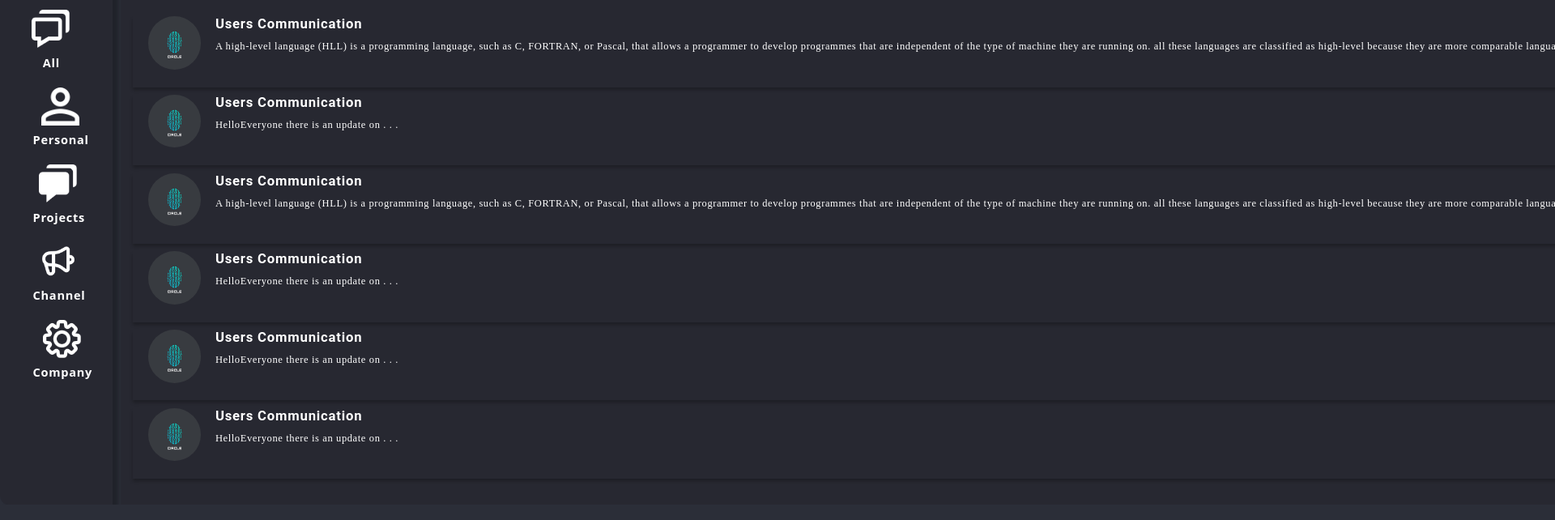
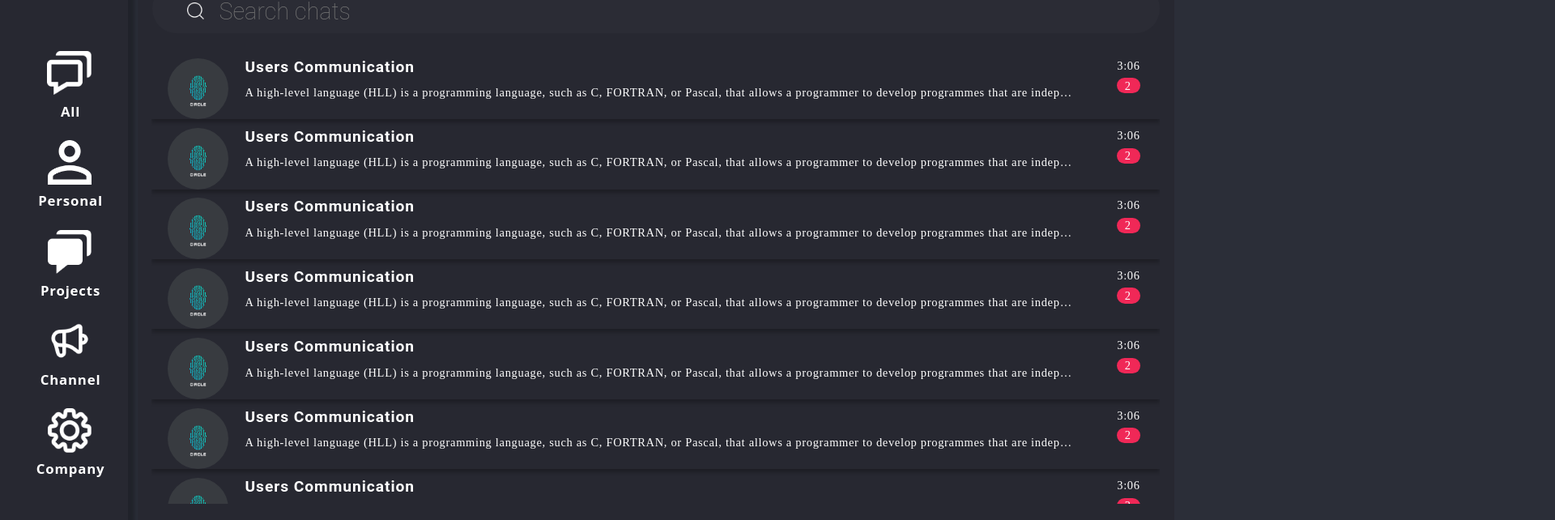
Before and after one commit to Abzaek/Chatting-Website, a React (Create React App) app in the folder made-with-react/: page / in a window 1280 px wide. Shown: the part 314-956 px from the top of the page at 81% size, 1920 px wide, since content can reach past the window. Built offline with nearby package versions, Linux system fonts and the light colour scheme.

Commit message:
made some improvements

```diff
--- a/made-with-react/src/components/mainbar/chatbar/ChatList.js
+++ b/made-with-react/src/components/mainbar/chatbar/ChatList.js
@@ -4,7 +4,7 @@ import '../../styles/responsive.css';
 import '../../styles/hover.css';
 import * as assets from '../../assets';
 
-const ChatList = ({isSmall}) => {
+const ChatList = ({ isSmall }) => {
 
   return (
     <div className={`chat-list ${!isSmall && 'limit-size'}`}>
@@ -14,6 +14,182 @@ const ChatList = ({isSmall}) => {
         <input type="search" placeholder="Search chats" />
       </div>
       <ul className="chat-list--inside">
+        <li>
+          <div className="messages-rectangle"></div>
+          <div className="message-box">
+            <a href="#">
+              <img src={assets.ellipse196BgIcon} alt="Profile" />
+            </a>
+
+            <a className="second-a" href="#">
+              <div className='second-a--insideDiv'>
+                <h3>Users Communication</h3>
+                <p>A high-level language (HLL) is a programming language, such as C, FORTRAN,
+                  or Pascal, that allows a programmer to develop programmes that are independent
+                  of the type of machine they are running on. all these languages are classified as high-level
+                  because they are more comparable languages than machine languages.</p>
+              </div>
+              <div>
+                <p>3:06</p>
+                <p className="unread-messages">2</p>
+              </div>
+            </a>
+          </div>
+        </li>
+        <li>
+          <div className="messages-rectangle"></div>
+          <div className="message-box">
+            <a href="#">
+              <img src={assets.ellipse196BgIcon} alt="Profile" />
+            </a>
+
+            <a className="second-a" href="#">
+              <div className='second-a--insideDiv'>
+                <h3>Users Communication</h3>
+                <p>A high-level language (HLL) is a programming language, such as C, FORTRAN,
+                  or Pascal, that allows a programmer to develop programmes that are independent
+                  of the type of machine they are running on. all these languages are classified as high-level
+                  because they are more comparable languages than machine languages.</p>
+              </div>
+              <div>
+                <p>3:06</p>
+                <p className="unread-messages">2</p>
+              </div>
+            </a>
+          </div>
+        </li>
+        <li>
+          <div className="messages-rectangle"></div>
+          <div className="message-box">
+            <a href="#">
+              <img src={assets.ellipse196BgIcon} alt="Profile" />
+            </a>
+
+            <a className="second-a" href="#">
+              <div className='second-a--insideDiv'>
+                <h3>Users Communication</h3>
+                <p>A high-level language (HLL) is a programming language, such as C, FORTRAN,
+                  or Pascal, that allows a programmer to develop programmes that are independent
+                  of the type of machine they are running on. all these languages are classified as high-level
+                  because they are more comparable languages than machine languages.</p>
+              </div>
+              <div>
+                <p>3:06</p>
+                <p className="unread-messages">2</p>
+              </div>
+            </a>
+          </div>
+        </li>
+        <li>
+          <div className="messages-rectangle"></div>
+          <div className="message-box">
+            <a href="#">
+              <img src={assets.ellipse196BgIcon} alt="Profile" />
+            </a>
+
+            <a className="second-a" href="#">
+              <div className='second-a--insideDiv'>
+                <h3>Users Communication</h3>
+                <p>A high-level language (HLL) is a programming language, such as C, FORTRAN,
+                  or Pascal, that allows a programmer to develop programmes that are independent
+                  of the type of machine they are running on. all these languages are classified as high-level
+                  because they are more comparable languages than machine languages.</p>
+              </div>
+              <div>
+                <p>3:06</p>
+                <p className="unread-messages">2</p>
+              </div>
+            </a>
+          </div>
+        </li>
+        <li>
+          <div className="messages-rectangle"></div>
+          <div className="message-box">
+            <a href="#">
+              <img src={assets.ellipse196BgIcon} alt="Profile" />
+            </a>
+
+            <a className="second-a" href="#">
+              <div className='second-a--insideDiv'>
+                <h3>Users Communication</h3>
+                <p>A high-level language (HLL) is a programming language, such as C, FORTRAN,
+                  or Pascal, that allows a programmer to develop programmes that are independent
+                  of the type of machine they are running on. all these languages are classified as high-level
+                  because they are more comparable languages than machine languages.</p>
+              </div>
+              <div>
+                <p>3:06</p>
+                <p className="unread-messages">2</p>
+              </div>
+            </a>
+          </div>
+        </li>
+        <li>
+          <div className="messages-rectangle"></div>
+          <div className="message-box">
+            <a href="#">
+              <img src={assets.ellipse196BgIcon} alt="Profile" />
+            </a>
+
+            <a className="second-a" href="#">
+              <div className='second-a--insideDiv'>
+                <h3>Users Communication</h3>
+                <p>A high-level language (HLL) is a programming language, such as C, FORTRAN,
+                  or Pascal, that allows a programmer to develop programmes that are independent
+                  of the type of machine they are running on. all these languages are classified as high-level
+                  because they are more comparable languages than machine languages.</p>
+              </div>
+              <div>
+                <p>3:06</p>
+                <p className="unread-messages">2</p>
+              </div>
+            </a>
+          </div>
+        </li>
+        <li>
+          <div className="messages-rectangle"></div>
+          <div className="message-box">
+            <a href="#">
+              <img src={assets.ellipse196BgIcon} alt="Profile" />
+            </a>
+
+            <a className="second-a" href="#">
+              <div className='second-a--insideDiv'>
+                <h3>Users Communication</h3>
+                <p>A high-level language (HLL) is a programming language, such as C, FORTRAN,
+                  or Pascal, that allows a programmer to develop programmes that are independent
+                  of the type of machine they are running on. all these languages are classified as high-level
+                  because they are more comparable languages than machine languages.</p>
+              </div>
+              <div>
+                <p>3:06</p>
+                <p className="unread-messages">2</p>
+              </div>
+            </a>
+          </div>
+        </li>
+        <li>
+          <div className="messages-rectangle"></div>
+          <div className="message-box">
+            <a href="#">
+              <img src={assets.ellipse196BgIcon} alt="Profile" />
+            </a>
+
+            <a className="second-a" href="#">
+              <div className='second-a--insideDiv'>
+                <h3>Users Communication</h3>
+                <p>A high-level language (HLL) is a programming language, such as C, FORTRAN,
+                  or Pascal, that allows a programmer to develop programmes that are independent
+                  of the type of machine they are running on. all these languages are classified as high-level
+                  because they are more comparable languages than machine languages.</p>
+              </div>
+              <div>
+                <p>3:06</p>
+                <p className="unread-messages">2</p>
+              </div>
+            </a>
+          </div>
+        </li>
         <li>
           <div className="messages-rectangle"></div>
           <div className="message-box">
--- a/made-with-react/src/components/sidebar/Sidebar.js
+++ b/made-with-react/src/components/sidebar/Sidebar.js
@@ -9,7 +9,7 @@ import * as assets from '../assets/'
 const Sidebar = ({isVisible}) => {
 
     return (
-        <div className={`side-bar ${isVisible ? 'visible' : ''}`} style={{position: 'absolute'}}>
+        <div className={`side-bar ${isVisible ? 'visible' : ''}`}>
             <div className="banner-logo-and-name">
                 <img
                     className="banner-logo"
--- a/made-with-react/src/components/styles/NavigationBar.css
+++ b/made-with-react/src/components/styles/NavigationBar.css
@@ -1,4 +1,3 @@
-
 .navigation-bar {
     position: fixed;
     padding: 2.4rem 5.4rem 2.1rem 11.2rem;
@@ -12,6 +11,7 @@
 
   .navigation-bar ul {
     flex: 1;
+    height: fit-content;
     overflow-x: auto;
     display: flex;
   }
@@ -84,7 +84,7 @@
     border-width: 0px;
     outline: none;
     line-height: 1.75;
-    background-color: #272831;
+    background-color: #2b2c35;
     color: #ffffff;
     font-family: Roboto, 'Source Sans Pro';
     white-space: nowrap;
--- a/made-with-react/src/components/styles/Sidebar.css
+++ b/made-with-react/src/components/styles/Sidebar.css
@@ -1,4 +1,7 @@
 .side-bar {
+    position: absolute;
+    overflow-y: scroll;
+    height: 100%;
     padding: 1.3rem 0rem 1.2rem 0rem;
     align-items: center;
     display: flex;
@@ -173,6 +176,10 @@
     z-index: 200000;
     height: 7px;
     width: 40px;
+    background-color: #ffffff;
+    margin: 6px 0;
+    transition: background-color 0.6s ease;
+  }
+  .hamburger-menu:hover .bar{
     background-color: #f02857;
-    margin: 6px 0;
   }
--- a/made-with-react/src/components/styles/chatList.css
+++ b/made-with-react/src/components/styles/chatList.css
@@ -5,6 +5,7 @@
 .chat-list {
   padding: 2.9rem 1.5rem 3.017rem 1.4rem;
   height: 100%;
+  width: 100%;
   background-color: #272831;
   border-radius: 0 1rem 1rem 0;
   box-shadow: 0.7rem 0.7rem 0.4rem rgba(0, 0, 0, 0.25);
@@ -23,6 +24,7 @@
 }
 
 .search-chats {
+  overflow: hidden;
   margin: 0rem 0rem 2.6rem 0.1rem;
   padding: 1.5rem 3.611rem 0.7rem 3.611rem;
   display: flex;
@@ -52,6 +54,8 @@
   flex-shrink: 0;
 }
 .chat-list--inside {
+  overflow-y: scroll;
+  height: 550px;
   display: flex;
   flex-direction: column;
   gap: 0.9rem;
@@ -72,7 +76,7 @@
 .message-box {
   display: flex;
   flex: 1;
-  width: calc(100% - 14px);
+  width: calc(100% - 20px);
 }
 .message-box a {
   display: flex;
@@ -81,7 +85,7 @@
 }
 .second-a {
   flex: 1;
-  max-width: calc(100% - 9rem);
+  max-width: calc(100% - 10rem);
   display: flex;
   justify-content: space-between;
 }
@@ -89,7 +93,7 @@
 .second-a--insideDiv {
   width: calc(100% - 7rem);
 }
-.second-a--insideDiv h3, p {
+.second-a--insideDiv >  * {
   overflow: hidden;
   text-overflow: ellipsis;
   white-space: nowrap;
--- a/made-with-react/src/components/styles/foldersList.css
+++ b/made-with-react/src/components/styles/foldersList.css
@@ -11,7 +11,8 @@
     margin: 0rem 1.8rem 1.4rem;
     height: 7.8rem;
     display: flex;
-
+    justify-content: center;
+    align-items: center;
   }
   .sidebar-chat li a {
     padding: 0.458rem 0.458rem 0rem;
--- a/made-with-react/src/components/styles/hover.css
+++ b/made-with-react/src/components/styles/hover.css
@@ -3,14 +3,14 @@
   width: 0;
   height: 6px; /* Set your underline height */
   background-color: #f02857; /* Set your underline color */
-  transition: width 0.3s ease; /* Add a transition for a smooth effect */
+  transition: width 0.6s ease; /* Add a transition for a smooth effect */
 }
 .sidebar-chat li .left-side-rectangle{
   height: 0;
   width: 14px;
   border-radius: 1rem 0 0 1rem;
   background-color: #f02857;
-  transition: height 0.3s ease;
+  transition: height 0.6s ease;
 }
 /* Expand the underline on hover */
 .menus li:hover .rectangle, .navigation-bar li:hover .rectangle,
@@ -28,9 +28,26 @@
   margin-right: 0.5rem;
   border-radius: 1rem 0 0 1rem;
   background-color: #f02857;
-  transition: height 0.3s ease;
+  transition: height 0.6s ease;
 }
 
 .chat-list--inside li:hover .messages-rectangle {
   height: 100%;
 }
+
+
+  /* Hamburger Menu Styles */
+  .hamburger-menu {
+    cursor: pointer;
+
+  }
+
+  .bar {
+    height: 7px;
+    width: 40px;
+    background-color: #ffffff;
+    transition: background-color 0.6s ease;
+  }
+  .hamburger-menu:hover .bar{
+    background-color: #f02857;
+  }
--- a/made-with-react/src/components/styles/inbox.css
+++ b/made-with-react/src/components/styles/inbox.css
@@ -1,4 +1,5 @@
 .inbox {
+  height: 100%;
   margin-right: 4rem;
   background-color: #24252b;
   border-radius: 1rem;
@@ -74,7 +75,7 @@
   */
 .chat-messages {
   overflow-y: auto;
-  max-height: 600px;
+  max-height: 570px;
 }
 .spaceholder {
   padding: 100px;
@@ -86,10 +87,10 @@
   margin: 0 4.2rem 2.4rem 4rem;
   display: flex;
   flex-direction: column;
-  justify-content: space-between;
   gap: 2rem;
 }
 .inbox-area .chat-messages {
+  flex: 1;
   padding: 0rem 3rem 0rem 3rem;
   display: flex;
   flex-direction: column;
@@ -142,7 +143,7 @@
   position: relative;
   max-width: fit-content;
   padding: 1.5rem;
-  z-index: 100;
+  z-index: 99;
   background-color: #2b2e38;
   border-radius: 1rem;
 }
@@ -272,6 +273,7 @@
 }
 
 .right-top-div {
+  z-index: 99;
   max-width: 60rem;
   min-width: 25rem;
   background-color: #484a4e;
--- a/made-with-react/src/components/styles/mainChatsBar.css
+++ b/made-with-react/src/components/styles/mainChatsBar.css
@@ -1,6 +1,9 @@
 .main-div {
+  width: 100dvw;
+  height: calc(100vh - 16rem);
   display: flex;
   gap: 4rem;
+  flex: 1;
 }
 
 .inside-main {
--- a/made-with-react/src/components/styles/responsive.css
+++ b/made-with-react/src/components/styles/responsive.css
@@ -16,13 +16,13 @@
   } */
   @media screen and (min-width: 1008px) {
     :root {
-      font-size: 10.4px;
+      font-size: 12px;
     }
   }
 
   body {
     background-color: #2B2E38;
-    height: 100vh;
+    height: 100dvh;
     z-index: -3;
   }
   .hidden {
@@ -30,6 +30,7 @@
   }
   .expand {
     width: 100%;
+    margin-right: 4rem;
   }
   .limit-size {
     max-width: 457px;
--- a/made-with-react/src/components/styles/right-container.css
+++ b/made-with-react/src/components/styles/right-container.css
@@ -1,5 +1,6 @@
 .right-container {
   flex: 1;
+  height: 100%;
   display: flex;
   flex-direction: column;
   gap: 1.5rem;
--- a/made-with-react/src/components/styles/style.css
+++ b/made-with-react/src/components/styles/style.css
@@ -396,6 +396,7 @@ ul {
 .main-div {
   display: flex;
   gap: 4rem;
+  flex: 1;
 }
 
 .inbox {
```
Lines whose indentation alone changed are shown as unchanged.
